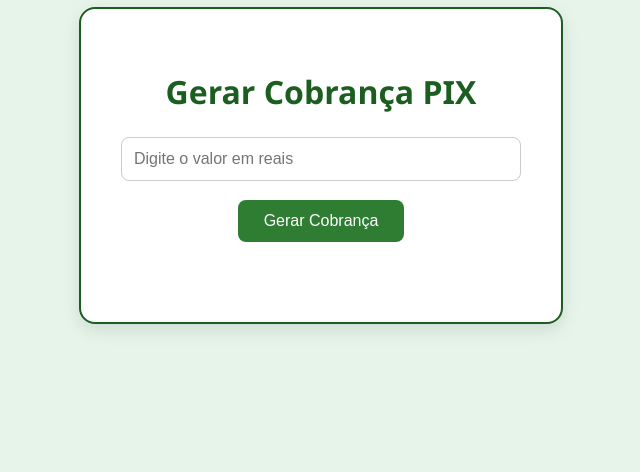
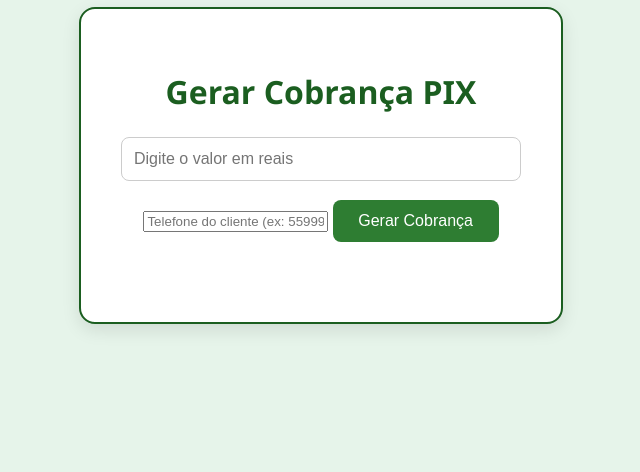
Before and after one commit to Ericson006/API-SICOOB-RENOTUR, a Flask app: page / in a window 1280 px wide. Shown: the part 209-681 px from the top of the page, without its empty margins (319-959 px from the left). Run offline with Flask 3, Linux system fonts and the light colour scheme.

Commit message:
Adiciona imput para número de telefone do cliente

```diff
--- a/templates/gerador_pix.html
+++ b/templates/gerador_pix.html
@@ -113,6 +113,7 @@
     <div class="card">
       <h1>Gerar Cobrança PIX</h1>
       <input id="valor" type="number" placeholder="Digite o valor em reais" min="0.01" step="0.01" />
+      <input id="telefone" type="tel" placeholder="Telefone do cliente (ex: 559999999999)" pattern="\d{10,13}" />
       <button id="btnGerar">Gerar Cobrança</button>
       <div id="status"></div>
       <div id="linkPIX" class="link-box" style="display:none;"></div>
@@ -125,15 +126,24 @@
 
   <script>
 const btn = document.getElementById('btnGerar'),
-          st  = document.getElementById('status'),
-          lk  = document.getElementById('linkPIX'),
-          valorInput = document.getElementById('valor');
+      st = document.getElementById('status'),
+      lk = document.getElementById('linkPIX'),
+      valorInput = document.getElementById('valor'),
+      telefoneInput = document.getElementById('telefone');  // novo input
 
 btn.addEventListener('click', async () => {
   const valor = parseFloat(valorInput.value);
+  const telefone = telefoneInput.value.trim();
 
   if (isNaN(valor) || valor <= 0) {
     st.textContent = '❌ Digite um valor válido.';
+    st.style.color = 'red';
+    lk.style.display = 'none';
+    return;
+  }
+
+  if (!telefone.match(/^\d{10,13}$/)) {
+    st.textContent = '❌ Telefone inválido. Use apenas números, sem espaços.';
     st.style.color = 'red';
     lk.style.display = 'none';
     return;
@@ -151,7 +161,7 @@
         'Accept': 'application/json',
         'Content-Type': 'application/json'
       },
-          body: JSON.stringify({ valor })
+      body: JSON.stringify({ valor, telefone_cliente: telefone })  // enviando telefone
     });
 
     let data;
@@ -192,6 +202,7 @@
     btn.click();
   }
 });
+
   </script>
 </body>
 </html>
```
Lines whose indentation alone changed are shown as unchanged.
